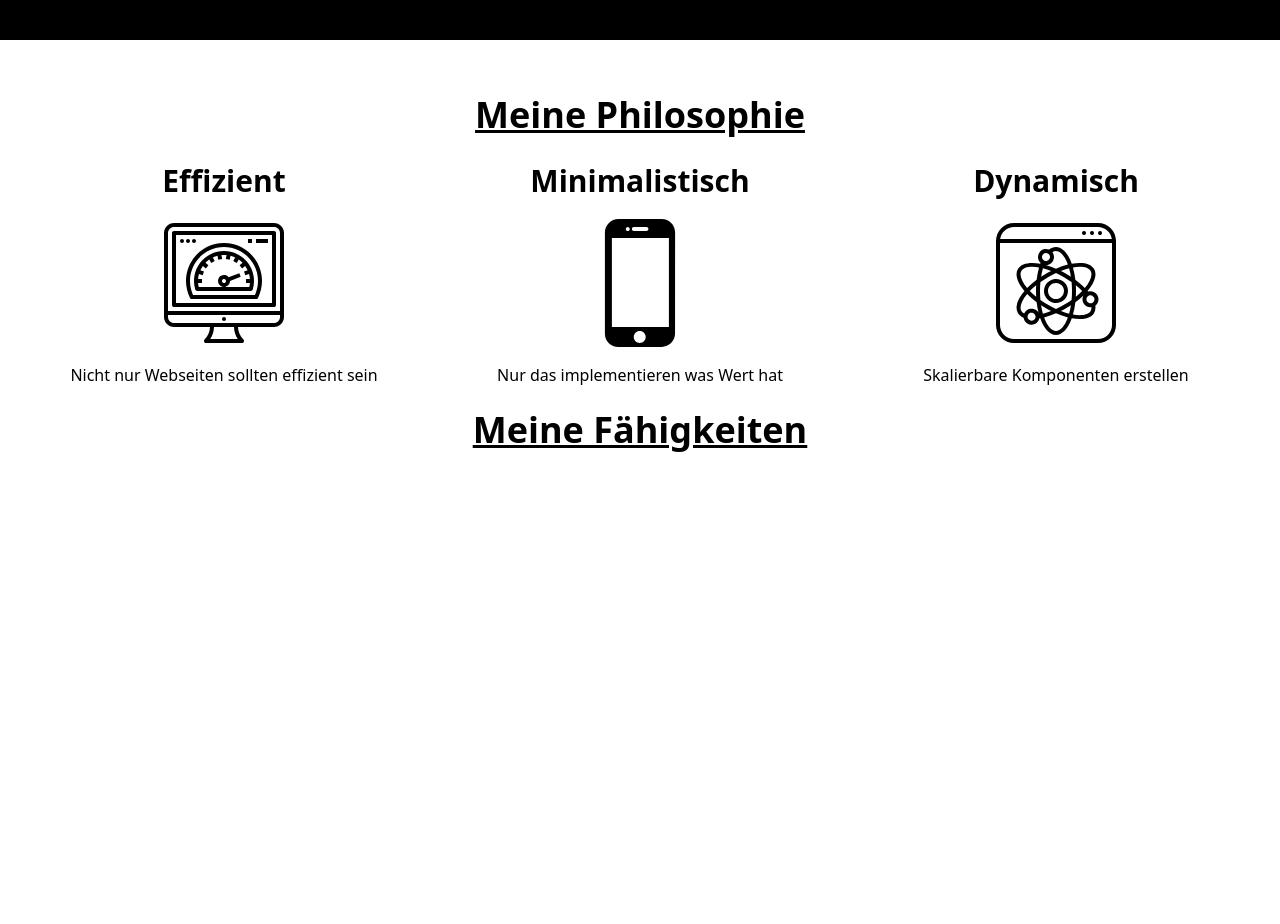
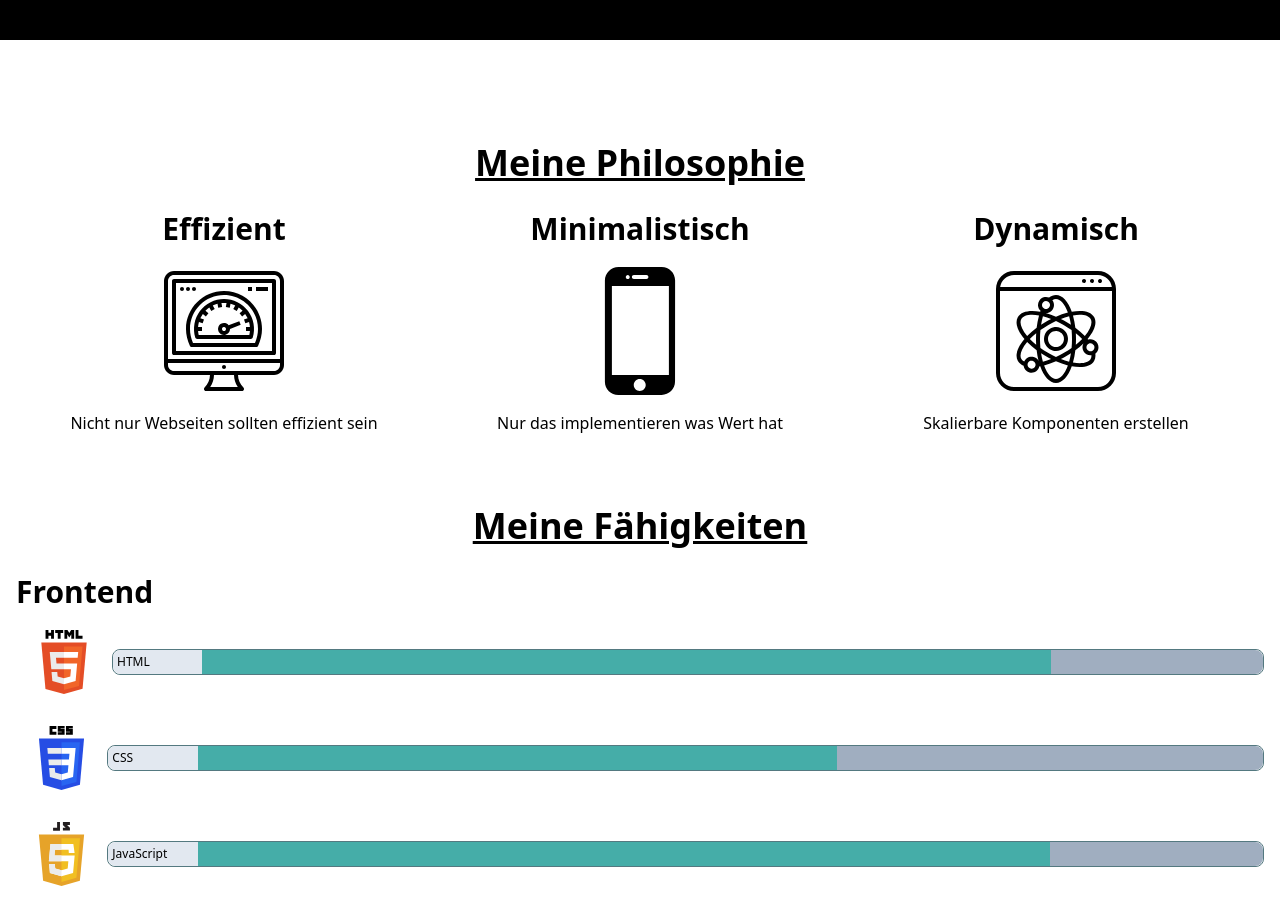
Before and after one commit to BennyDeeDev/react-portfolio, a React (Create React App) app: page / in a window 1280 px wide. Shown: the part 760-1684 px from the top of the page. Before the commit the page ends 1265 px from the top, so only its background shows below. Built offline with nearby package versions, Linux system fonts and the light colour scheme.

Commit message:
skill bars rendering and styling done

```diff
--- a/src/mocks/skillsMock.ts
+++ b/src/mocks/skillsMock.ts
@@ -2,24 +2,22 @@ import html5 from "../images/html5.svg";
 import css3 from "../images/css3.svg";
 import js from "../images/js.svg";
 
-export default [
-	{
-		frontend: [
-			{ id: 1, svg: html5, skill: "HTML", progress: 80 },
-			{ id: 2, svg: css3, skill: "CSS", progress: 60 },
-			{ id: 3, svg: js, skill: "JavaScript", progress: 80 },
-			/* { id: 4, svg: , skill: "React (Redux, React Router)", progress: 80 },
-			{ id: 5, svg: , skill: "Vue (VueX, VueRouter)", progress: 90 },
-			{ id: 6, svg: , skill: "TypeScript", progress: 60 }, */
-		],
-		/* 	backend: [
-			{ id: 1, svg: , skill: "Linux", progress: 60 },
-			{ id: 2, svg: , skill: "Node.js (Express)", progress: 20 },
-		],
-		general: [
-			{ id: 1, svg: , skill: "Git", progress: 40 },
-			{ id: 2, svg: , skill: "VSCode", progress: 80 },
-			{ id: 3, svg: , skill: "Agiles Arbeiten", progress: 20 },
-		], */
-	},
-];
+export default {
+	frontend: [
+		{ id: 1, svg: html5, text: "HTML", progress: "80%" },
+		{ id: 2, svg: css3, text: "CSS", progress: "60%" },
+		{ id: 3, svg: js, text: "JavaScript", progress: "80%" }
+		/* { id: 4, svg: , text: "React (Redux, React Router)", progress: 80 },
+			{ id: 5, svg: , text: "Vue (VueX, VueRouter)", progress: 90 },
+			{ id: 6, svg: , text: "TypeScript", progress: 60 }, */
+	],
+	backend: [
+		{ id: 1, svg: null, text: "Linux", progress: 60 },
+		{ id: 2, svg: null, text: "Node.js (Express)", progress: 20 }
+	],
+	general: [
+		{ id: 1, svg: null, text: "Git", progress: 40 },
+		{ id: 2, svg: null, text: "VSCode", progress: 80 },
+		{ id: 3, svg: null, text: "Agiles Arbeiten", progress: 20 }
+	]
+};
--- a/src/sections/Skills.tsx
+++ b/src/sections/Skills.tsx
@@ -1,10 +1,38 @@
 import React from "react";
-import strengthsMock from "../mocks/strengthsMock";
-
+import skillsMock from "../mocks/skillsMock";
+// @ts-ignore-file
 export default function Skills() {
 	return (
 		<div>
-			<h1 className="text-center m-4">Meine Fähigkeiten</h1>
+			<h1 className="text-center">Meine Fähigkeiten</h1>
+			<div>
+				<h2>Frontend</h2>
+				{skillsMock.frontend.map((skill, index) => (
+					<div key={index} className="flex items-center">
+						<img
+							className="w-16 h-16 m-4"
+							src={skill.svg}
+							alt={skill.text}
+						/>
+						<div className="border border-minimalist-gray rounded-lg flex w-full">
+							<div className="bg-gray-300 w-24 h-6 flex rounded-l-lg items-center p-1">
+								<span className="text-xs ">{skill.text}</span>
+							</div>
+							<div className="bg-gray-500 w-full rounded-r-lg h-6">
+								<div
+									className="bg-minimalist-teal h-6"
+									style={{ width: skill.progress }}
+								></div>
+							</div>
+						</div>
+					</div>
+				))}
+			</div>
 		</div>
 	);
 }
+
+/* {Object.entries(skillsMock).map(([key, value], index) => {
+	console.log(value);
+	value.map(item => console.log(item));
+})} */
--- a/src/sections/Strengths.tsx
+++ b/src/sections/Strengths.tsx
@@ -4,12 +4,19 @@ import strengthsMock from "../mocks/strengthsMock";
 export default function Strengths() {
 	return (
 		<div className="">
-			<h1 className="text-center m-4">Meine Philosophie</h1>
+			<h1 className="text-center">Meine Philosophie</h1>
 			<div className="flex justify-around">
 				{strengthsMock.map((strength, index) => (
-					<div key={index} className="flex flex-col items-center flex-1">
+					<div
+						key={index}
+						className="flex flex-col items-center flex-1"
+					>
 						<h2 className="text-3xl">{strength.headline}</h2>
-						<img className="w-32 m-4" src={strength.svg} alt={strength.headline} />
+						<img
+							className="w-32 m-4"
+							src={strength.svg}
+							alt={strength.headline}
+						/>
 						<p>{strength.caption}</p>
 					</div>
 				))}
--- a/src/tailwind.css
+++ b/src/tailwind.css
@@ -1,27 +1,36 @@
 @tailwind base;
+
 h1 {
-	@apply font-bold text-4xl underline;
+	@apply font-bold text-4xl mt-16 text-center mb-4 underline;
 }
+
 h2 {
 	@apply font-semibold text-3xl;
 }
+
 h3 {
 	@apply font-semibold text-2xl;
 }
+
 h4 {
 	@apply font-semibold text-xl;
 }
+
 h5 {
 	@apply font-semibold text-lg;
 }
+
 h6 {
 	@apply font-semibold text-base;
 }
+
 a {
 	@apply underline text-minimalist-gray;
+
 	&:hover {
 		@apply text-minimalist-teal transition ease-in-out duration-300;
 	}
 }
+
 @tailwind components;
 @tailwind utilities;
```
Also changed, not shown: src/index.css.
